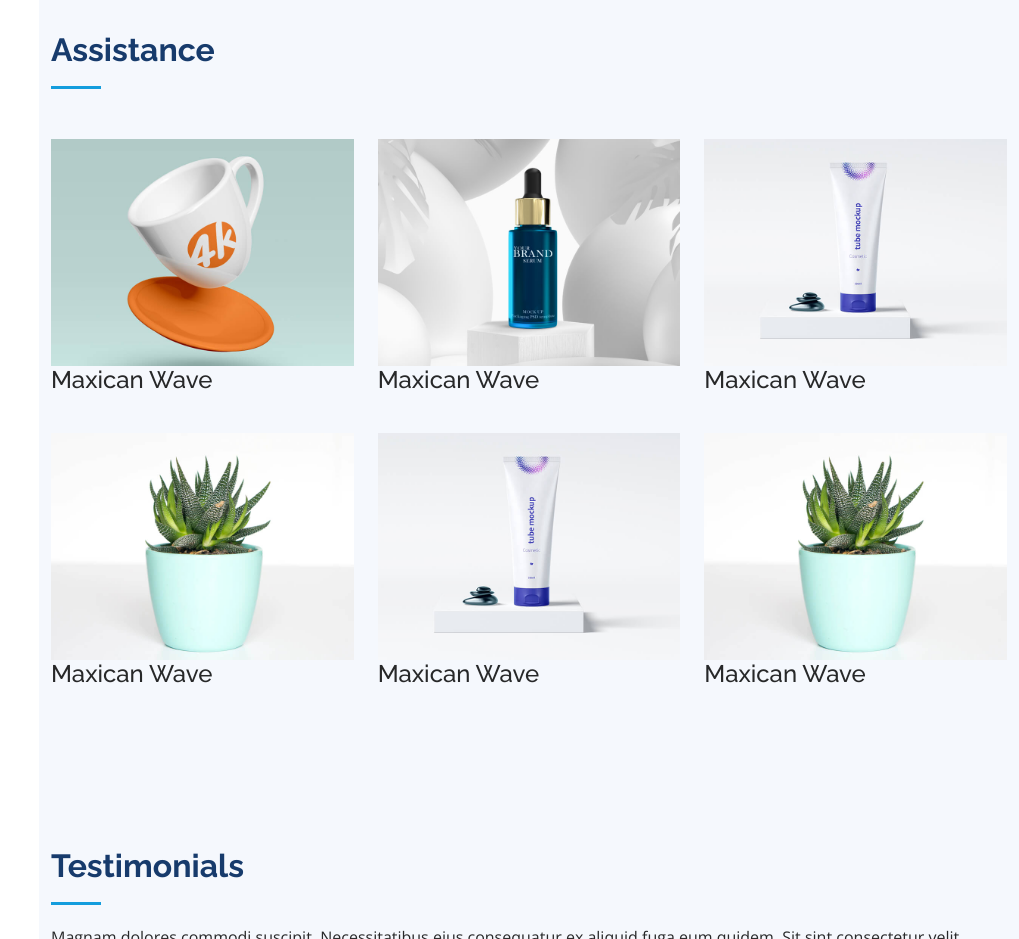
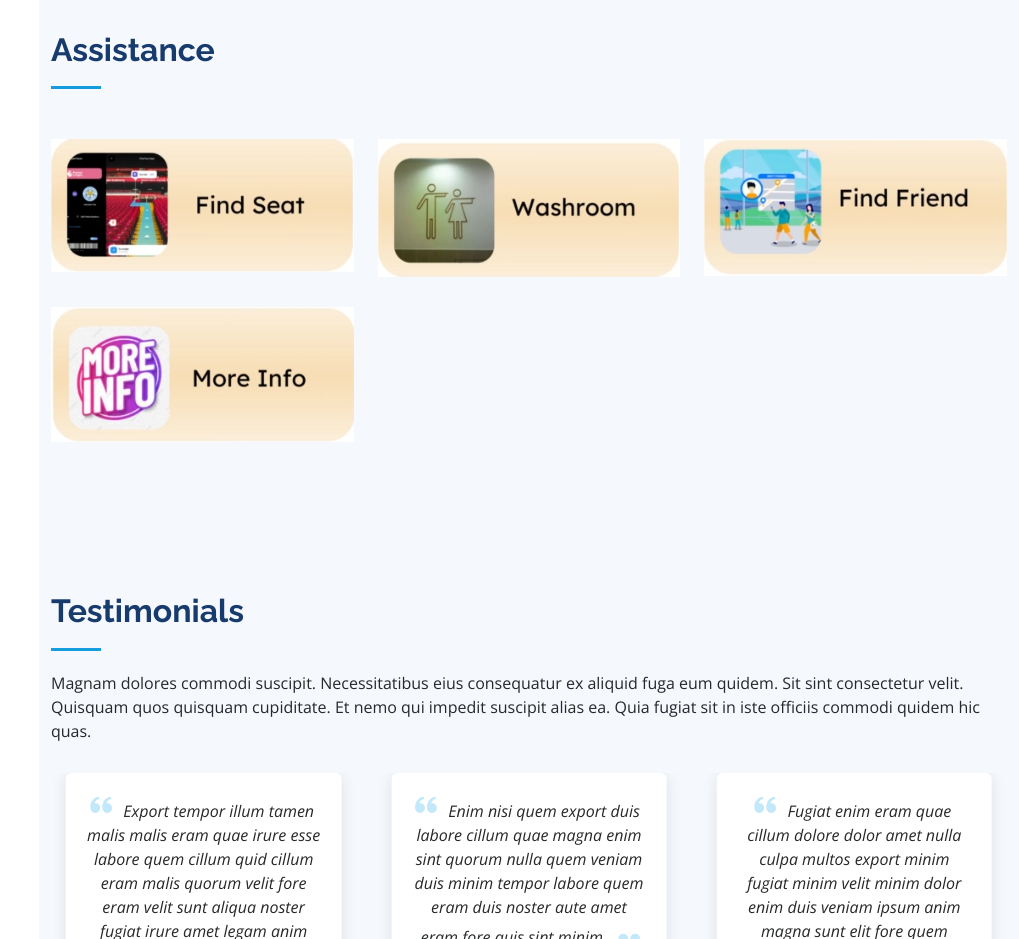
Before and after one commit to bhimanbaghel/cyberpunk, a plain HTML site: page website/index.html in a window 1280 px wide. Shown: the part 5320-6259 px from the top of the page, without its empty margins (261-1280 px from the left). Drawn offline with nearby package versions, Linux system fonts and the light colour scheme.

Commit message:
fix: assistance feature

```diff
--- a/website/index.html
+++ b/website/index.html
@@ -596,79 +596,37 @@
 
           <div class="col-lg-4 col-md-6 col-6 portfolio-item filter-app">
             <div class="portfolio-wrap">
-              <img src="assets/img/portfolio/portfolio-1.jpg" class="img-fluid" alt="">
+              <img src="assets/img/find-seat.png" class="img-fluid" alt="">
               <div class="portfolio-links">
-                <a href="assets/img/portfolio/portfolio-1.jpg" data-gallery="portfolioGallery" class="portfolio-lightbox" title="App 1"><i class="bx bx-plus"></i></a>
-                <a href="portfolio-details.html" title="More Details"><i class="bx bx-link"></i></a>
+                <a href="assets/img/find-seat-popup.png" data-gallery="portfolioGallery" class="portfolio-lightbox"><i class="bx bx-plus"></i></a>
               </div>
-            </div>
-            <div>
-              <h4>Maxican Wave</h4>
             </div>
           </div>
 
           <div class="col-lg-4 col-md-6 col-6 portfolio-item filter-web">
             <div class="portfolio-wrap">
-              <img src="assets/img/portfolio/portfolio-2.jpg" class="img-fluid" alt="">
+              <img src="assets/img/washroom.png" class="img-fluid" alt="">
               <div class="portfolio-links">
                 <a href="assets/img/portfolio/portfolio-2.jpg" data-gallery="portfolioGallery" class="portfolio-lightbox" title="Web 3"><i class="bx bx-plus"></i></a>
-                <a href="portfolio-details.html" title="More Details"><i class="bx bx-link"></i></a>
               </div>
-            </div>
-            <div>
-              <h4>Maxican Wave</h4>
             </div>
           </div>
 
           <div class="col-lg-4 col-md-6 col-6 portfolio-item filter-app">
             <div class="portfolio-wrap">
-              <img src="assets/img/portfolio/portfolio-3.jpg" class="img-fluid" alt="">
+              <img src="assets/img/find-friend.png" class="img-fluid" alt="">
               <div class="portfolio-links">
                 <a href="assets/img/portfolio/portfolio-3.jpg" data-gallery="portfolioGallery" class="portfolio-lightbox" title="App 2"><i class="bx bx-plus"></i></a>
-                <a href="portfolio-details.html" title="More Details"><i class="bx bx-link"></i></a>
               </div>
-            </div>
-            <div>
-              <h4>Maxican Wave</h4>
             </div>
           </div>
 
           <div class="col-lg-4 col-md-6 col-6 portfolio-item filter-card">
             <div class="portfolio-wrap">
-              <img src="assets/img/portfolio/portfolio-4.jpg" class="img-fluid" alt="">
+              <img src="assets/img/more-info.png" class="img-fluid" alt="">
               <div class="portfolio-links">
                 <a href="assets/img/portfolio/portfolio-4.jpg" data-gallery="portfolioGallery" class="portfolio-lightbox" title="Card 2"><i class="bx bx-plus"></i></a>
-                <a href="portfolio-details.html" title="More Details"><i class="bx bx-link"></i></a>
               </div>
-            </div>
-            <div>
-              <h4>Maxican Wave</h4>
-            </div>
-          </div>
-
-          <div class="col-lg-4 col-md-6 col-6 portfolio-item filter-app">
-            <div class="portfolio-wrap">
-              <img src="assets/img/portfolio/portfolio-3.jpg" class="img-fluid" alt="">
-              <div class="portfolio-links">
-                <a href="assets/img/portfolio/portfolio-3.jpg" data-gallery="portfolioGallery" class="portfolio-lightbox" title="App 2"><i class="bx bx-plus"></i></a>
-                <a href="portfolio-details.html" title="More Details"><i class="bx bx-link"></i></a>
-              </div>
-            </div>
-            <div>
-              <h4>Maxican Wave</h4>
-            </div>
-          </div>
-
-          <div class="col-lg-4 col-md-6 col-6 portfolio-item filter-card">
-            <div class="portfolio-wrap">
-              <img src="assets/img/portfolio/portfolio-4.jpg" class="img-fluid" alt="">
-              <div class="portfolio-links">
-                <a href="assets/img/portfolio/portfolio-4.jpg" data-gallery="portfolioGallery" class="portfolio-lightbox" title="Card 2"><i class="bx bx-plus"></i></a>
-                <a href="portfolio-details.html" title="More Details"><i class="bx bx-link"></i></a>
-              </div>
-            </div>
-            <div>
-              <h4>Maxican Wave</h4>
             </div>
           </div>
 
```
Also changed, not shown: website/assets/img/find-friend.png (added), website/assets/img/find-seat-popup.png (added), website/assets/img/find-seat.png (added), website/assets/img/more-info.png (added), website/assets/img/washroom.png (added).
